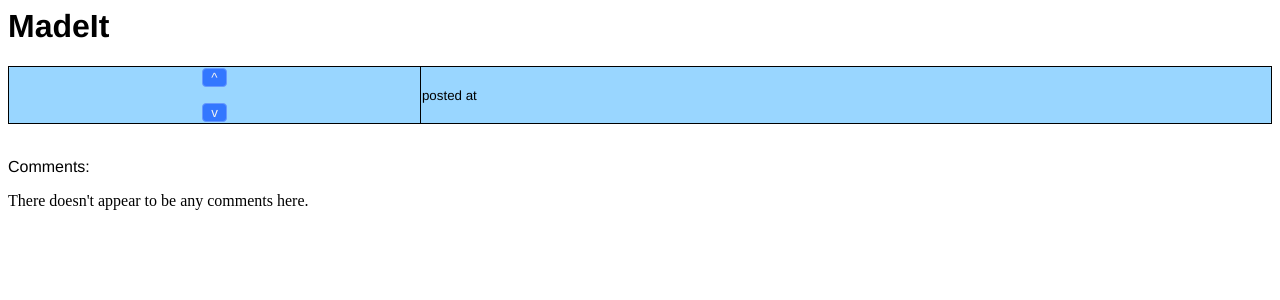
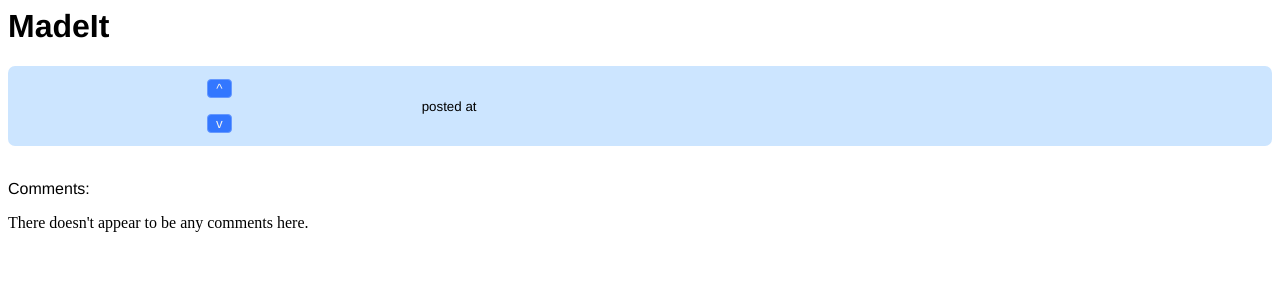
Before and after one commit to lucoby/django_unchained, a Django app: template madeit/templates/madeit/thread.html in a window 1280 px wide. Shown: the top 300 px of the page. Run offline with Django 3.2, Linux system fonts and the light colour scheme; the template is opened without the code that fills it, so the values that code supplies are empty.

Commit message:
color scheme changes

```diff
--- a/madeit/static/madeit/style.css
+++ b/madeit/static/madeit/style.css
@@ -37,10 +37,18 @@
 
 .thread_preview, .thread_full, .comment {
     font-family: Helvetica, Arial, sans-serif;
-    background-color: #99d6ff;
-    border-radius: 5px;
+    background-color: #cce5ff;
+    border-radius: 7px;
     padding: 10px;
     width: 100%;
+}
+
+.thread_preview tr:nth-child(odd), .thread_full tr:nth-child(odd), .comment tr:nth-child(odd) {
+    background-color: #cce5ff;
+}
+
+.thread_preview tr:nth-child(even), .thread_full tr:nth-child(even), .comment tr:nth-child(even) {
+    background-color: #e5f2ff;
 }
 
 h1, .subtitle {
@@ -56,10 +64,10 @@ h1, .subtitle {
     font-size:smaller;
 }
 
-table {
-    border-collapse: collapse;
-}
+/*table {*/
+/*    border-collapse: collapse;*/
+/*}*/
 
-table, th, td {
-    border: 1px solid black;
-}
+/*table, th, td {*/
+/*    border: 1px solid black;*/
+/*}*/
```
